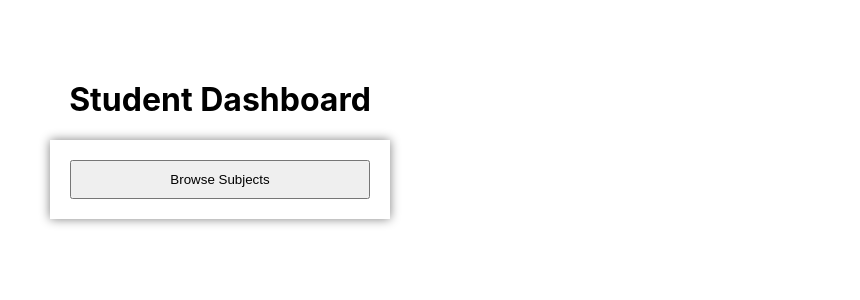
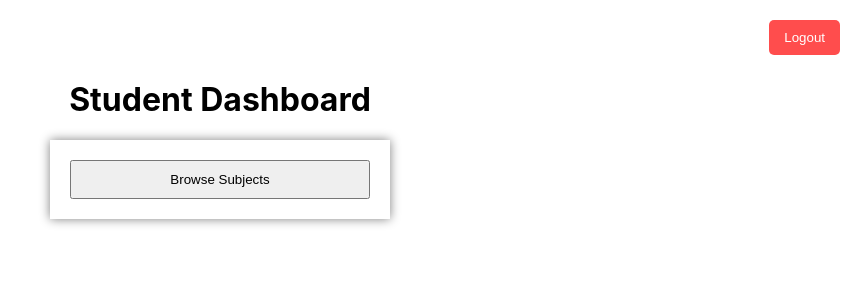
Before and after one commit to Gauravyadav387/software-engineering-edu-platform, a React (Create React App) app: page /dashboard in a window 1280 px wide. Shown: the top 300 px of the page, without its empty margins (420-1280 px from the left). Built offline with nearby package versions, Linux system fonts and the light colour scheme.

Commit message:
fix(integration): secure upload routes, add frontend logout, and wire real analytics views

```diff
--- a/src/pages/StudentDashboard.jsx
+++ b/src/pages/StudentDashboard.jsx
@@ -2,35 +2,32 @@ import React from "react";
 import { useNavigate } from "react-router-dom";
 
 function StudentDashboard(){
-
   const navigate = useNavigate();
 
+  const handleLogout = () => {
+    localStorage.removeItem("token");
+    localStorage.removeItem("user");
+    navigate("/");
+  };
+
   return(
-
     <div style={{textAlign:"center", marginTop:"80px"}}>
+      <button
+        onClick={handleLogout}
+        style={{position: "absolute", top: "20px", right: "20px", padding: "10px 15px", backgroundColor: "#ff4d4d", color: "white", border: "none", borderRadius: "5px", cursor: "pointer"}}
+      >
+        Logout
+      </button>
 
       <h1>Student Dashboard</h1>
 
-<div style={{
-width:"300px",
-margin:"auto",
-padding:"20px",
-boxShadow:"0 0 10px gray"
-}}>
-
-<button
-onClick={()=>navigate("/subjects")}
-style={{padding:"10px", width:"100%"}}
->
+      <div style={{width:"300px", margin:"auto", padding:"20px", boxShadow:"0 0 10px gray"}}>
+        <button onClick={()=>navigate("/subjects")} style={{padding:"10px", width:"100%"}}>
           Browse Subjects
         </button>
-
       </div>
-
     </div>
-
   );
-
 }
 
 export default StudentDashboard;
--- a/src/pages/VideoPlayer.jsx
+++ b/src/pages/VideoPlayer.jsx
@@ -1,53 +1,38 @@
 import React, { useEffect } from "react";
 import { useParams } from "react-router-dom";
+import axios from "axios";
 
 function VideoPlayer(){
-
   const { id } = useParams();
 
-// simulate view count API call
   useEffect(() => {
-  console.log("Video viewed:", id);
-
-  // later you will replace with:
-  // axios.post("/api/views", { videoId: id });
-
+    const recordView = async () => {
+      try {
+        const token = localStorage.getItem("token");
+        await axios.post("http://localhost:5000/api/analytics/view", { videoId: id }, {
+          headers: { Authorization: token }
+        });
+        console.log("Real video view recorded for ID:", id);
+      } catch (err) {
+        console.error("Failed to record view", err);
+      }
+    };
+    recordView();
   }, [id]);
 
   return(
-
-<div style={{
-  display:"flex",
-  justifyContent:"center",
-  marginTop:"40px"
-}}>
-
-<div style={{
-  width:"700px",
-  padding:"20px",
-  boxShadow:"0 0 10px gray",
-  borderRadius:"10px",
-  textAlign:"center"
-}}>
-
+    <div style={{display:"flex", justifyContent:"center", marginTop:"40px"}}>
+      <div style={{width:"700px", padding:"20px", boxShadow:"0 0 10px gray", borderRadius:"10px", textAlign:"center"}}>
         <h2>🎥 Video Player</h2>
-
         <video width="100%" controls style={{borderRadius:"10px"}}>
-
           <source src="https://www.w3schools.com/html/mov_bbb.mp4" type="video/mp4"/>
-
         </video>
-
         <p style={{marginTop:"10px"}}>
           Playing Video ID: <b>{id}</b>
         </p>
-
       </div>
-
     </div>
-
   );
-
 }
 
 export default VideoPlayer;
```
Also changed, not shown: 1 other file (tests, documents, lock files or other folders). Lines whose indentation alone changed are shown as unchanged.
